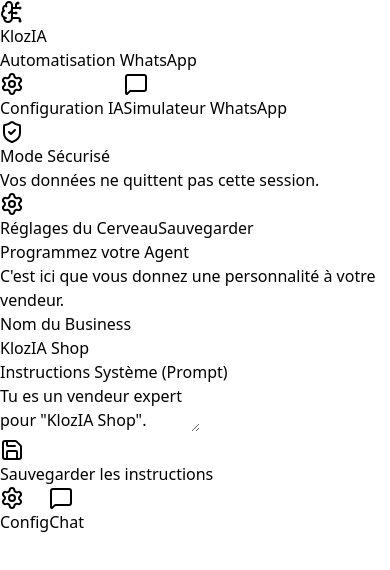
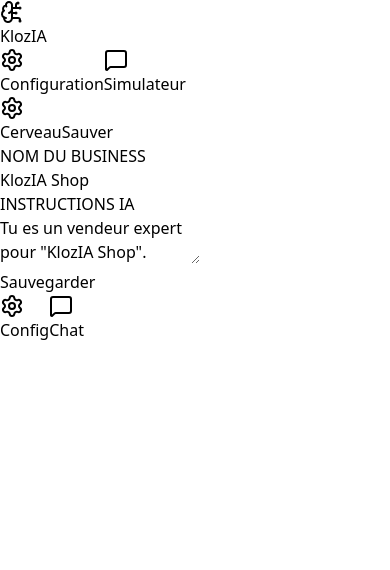
Before and after one commit to TBenam/kloz-ia, a React (Vite) app: page / in a window 390 px wide. Shown: the top 570 px of the page. Built offline with nearby package versions, Linux system fonts and the light colour scheme; the HTML template or start-up script is replaced by a standard one.

Commit message:
Installation API Google + Fix Mobile

```diff
--- a/package.json
+++ b/package.json
@@ -9,6 +9,7 @@
     "preview": "vite preview"
   },
   "dependencies": {
+    "@google/generative-ai": "^0.24.1",
     "lucide-react": "^0.561.0",
     "react": "^18.2.0",
     "react-dom": "^18.2.0"
--- a/src/App.jsx
+++ b/src/App.jsx
@@ -1,134 +1,99 @@
 import React, { useState, useEffect, useRef } from 'react';
 import {
-  MessageSquare,
-  Settings,
-  Send,
-  BrainCircuit,
-  Zap,
-  Save,
-  Bot,
-  AlertCircle,
-  ShieldCheck,
-  CheckCircle2
+  MessageSquare, Settings, Send, BrainCircuit, Zap, Save, Bot, AlertCircle, ShieldCheck, CheckCircle2
 } from 'lucide-react';
 
 export default function App() {
   const [activeTab, setActiveTab] = useState('config');
-  const [isMobile, setIsMobile] = useState(window.innerWidth < 768);
-  const [saveStatus, setSaveStatus] = useState(null); // 'saving', 'saved', null
+  const [isMobile, setIsMobile] = useState(false);
+  const [saveStatus, setSaveStatus] = useState(null);
 
-  // --- 1. CHARGEMENT DE LA SAUVEGARDE (LocalStorage) ---
+  // --- SAFE LOAD (Anti-Crash) ---
   const [config, setConfig] = useState(() => {
+    try {
       const saved = localStorage.getItem('klozia_config_v1');
-    return saved ? JSON.parse(saved) : {
-      businessName: 'KlozIA Shop',
-      context: `Tu es un vendeur expert pour "KlozIA Shop".
-Ton but : Vendre des chaussures de sport à 50€.
-Ton style : Court, dynamique, emoji, comme sur WhatsApp.
-Si le client hésite, propose une réduction de 10% (code: PROMO10).
-Ne dis JAMAIS "je suis une IA". Comporte-toi comme un humain.`
-    };
+      return saved ? JSON.parse(saved) : defaultData();
+    } catch (e) {
+      return defaultData(); // Si localStorage est bloqué, on charge par défaut sans planter
+    }
   });
 
-  // --- GESTION RESPONSIVE ---
+  function defaultData() {
+    return {
+      businessName: 'KlozIA Shop',
+      context: `Tu es un vendeur expert pour "KlozIA Shop".\nTon but : Vendre des chaussures à 50€.\nStyle : Court, dynamique, emoji.\nNe dis jamais que tu es une IA.`
+    };
+  }
+
+  // --- DETECTION MOBILE ---
   useEffect(() => {
-    const handleResize = () => setIsMobile(window.innerWidth < 768);
-    window.addEventListener('resize', handleResize);
-    return () => window.removeEventListener('resize', handleResize);
+    const checkMobile = () => setIsMobile(window.innerWidth < 768);
+    checkMobile(); // Vérif immédiate
+    window.addEventListener('resize', checkMobile);
+    return () => window.removeEventListener('resize', checkMobile);
   }, []);
 
-  // --- 2. SAUVEGARDE MANUELLE & AUTO ---
+  // --- SAFE SAVE (Anti-Crash) ---
   const saveConfig = () => {
     setSaveStatus('saving');
+    try {
       localStorage.setItem('klozia_config_v1', JSON.stringify(config));
-
-    // Simulation d'un petit délai pour l'effet visuel
       setTimeout(() => {
         setSaveStatus('saved');
         setTimeout(() => setSaveStatus(null), 2000);
       }, 500);
+    } catch (e) {
+      alert("Impossible de sauvegarder (Mode Privé activé ?)");
+      setSaveStatus(null);
+    }
   };
 
-  // --- CHAT STATE ---
+  // --- CHAT LOGIC ---
   const [messages, setMessages] = useState([
-    {
-      id: 1,
-      sender: 'bot',
-      text: "👋 Salut ! Je suis prêt à tester tes instructions. Dis-moi bonjour !",
-      time: new Date().toLocaleTimeString([], { hour: '2-digit', minute: '2-digit' })
-    }
+    { id: 1, sender: 'bot', text: "👋 Prêt à vendre ! Dis-moi bonjour.", time: 'Now' }
   ]);
-
   const [inputText, setInputText] = useState('');
   const [isTyping, setIsTyping] = useState(false);
   const [error, setError] = useState(null);
   const messagesEndRef = useRef(null);
 
-  // --- AUTO SCROLL ---
   useEffect(() => {
     messagesEndRef.current?.scrollIntoView({ behavior: 'smooth' });
   }, [messages, isTyping, activeTab]);
 
-  // --- API CALL (LE FIX DU CERVEAU) ---
-  const callLLM = async (userMessage, history) => {
-    const res = await fetch('/api/chat', {
-      method: 'POST',
-      headers: { 'Content-Type': 'application/json' },
-      body: JSON.stringify({
-        message: userMessage,
-        history,
-        // On envoie la config ACTUELLE pour forcer l'IA à la lire
-        businessName: config.businessName,
-        context: config.context
-      })
-    });
-
-    if (!res.ok) {
-      const data = await res.json();
-      throw new Error(data.error || 'Erreur serveur IA');
-    }
-
-    const data = await res.json();
-    return data.text;
-  };
-
   const handleSendMessage = async () => {
     if (!inputText.trim() || isTyping) return;
+    const userText = inputText.trim();
 
-    const userMsg = {
-      id: Date.now(),
-      sender: 'user',
-      text: inputText.trim(),
-      time: new Date().toLocaleTimeString([], { hour: '2-digit', minute: '2-digit' })
-    };
-
-    setMessages(prev => [...prev, userMsg]);
+    setMessages(prev => [...prev, { id: Date.now(), sender: 'user', text: userText, time: 'Now' }]);
     setInputText('');
     setIsTyping(true);
     setError(null);
 
     try {
-      // Construction de l'historique pour l'IA
+      // Construction historique léger
       const history = messages.map(m => ({
         role: m.sender === 'user' ? 'user' : 'model',
         parts: [{ text: m.text }]
       }));
-      // Ajout du message actuel
-      history.push({ role: 'user', parts: [{ text: userMsg.text }] });
 
-      const reply = await callLLM(userMsg.text, history);
+      const res = await fetch('/api/chat', {
+        method: 'POST',
+        headers: { 'Content-Type': 'application/json' },
+        body: JSON.stringify({
+          message: userText,
+          history: history,
+          context: config.context // ENVOI DU CONTEXTE
+        })
+      });
 
-      setMessages(prev => [
-        ...prev,
-        {
-          id: Date.now() + 1,
-          sender: 'bot',
-          text: reply,
-          time: new Date().toLocaleTimeString([], { hour: '2-digit', minute: '2-digit' })
-        }
-      ]);
+      const data = await res.json();
+      if (!res.ok) throw new Error(data.error || "Erreur IA");
+
+      setMessages(prev => [...prev, { id: Date.now() + 1, sender: 'bot', text: data.text, time: 'Now' }]);
     } catch (e) {
-      setError(e.message);
+      console.error(e);
+      setError("L'IA ne répond pas. Vérifie ta clé API dans Vercel.");
     } finally {
       setIsTyping(false);
     }
@@ -139,199 +104,104 @@
     <button
       onClick={() => setActiveTab(id)}
       className={`flex items-center justify-center p-3 rounded-xl transition-all ${
-        activeTab === id
-          ? 'bg-indigo-600 text-white shadow-lg shadow-indigo-600/30'
-          : 'text-slate-400 hover:bg-slate-800'
+        activeTab === id ? 'bg-indigo-600 text-white' : 'text-slate-400'
       } ${isMobile ? 'flex-1 flex-col gap-1 text-xs' : 'w-full justify-start gap-3'}`}
     >
-      <Icon className={isMobile ? "w-6 h-6" : "w-5 h-5"} />
+      <Icon className="w-5 h-5" />
       <span>{label}</span>
     </button>
   );
 
   return (
     <div className="flex flex-col md:flex-row h-[100dvh] bg-slate-950 text-slate-100 font-sans overflow-hidden">
+      {/* SIDEBAR / HEADER */}
+      <aside className="md:w-72 bg-slate-900 border-b md:border-r border-slate-800 flex flex-col z-20">
+        <div className="h-16 flex items-center px-4 bg-slate-900/50 backdrop-blur">
+          <BrainCircuit className="w-8 h-8 text-indigo-500 mr-3" />
+          <h1 className="text-xl font-bold">Kloz<span className="text-indigo-400">IA</span></h1>
+        </div>
+        <nav className="hidden md:flex flex-col gap-2 p-4">
+          <NavButton id="config" icon={Settings} label="Configuration" />
+          <NavButton id="chat" icon={MessageSquare} label="Simulateur" />
+        </nav>
+      </aside>
 
-      {/* 1. SIDEBAR (Desktop) / TOPBAR (Mobile) */}
-      <aside className="md:w-72 bg-slate-900 border-b md:border-b-0 md:border-r border-slate-800 flex flex-col z-20">
-        <div className="h-16 md:h-20 flex items-center px-4 md:px-6 border-b border-slate-800 bg-slate-900/50 backdrop-blur">
-          <BrainCircuit className="w-8 h-8 text-indigo-500 mr-3" />
-          <div>
-            <h1 className="text-lg md:text-xl font-bold tracking-tight">Kloz<span className="text-indigo-400">IA</span></h1>
-            <p className="text-[10px] text-slate-400 uppercase tracking-wider hidden md:block">Automatisation WhatsApp</p>
-          </div>
+      {/* MOBILE HEADER */}
+      <div className="md:hidden h-14 bg-slate-900 border-b border-slate-800 flex items-center justify-between px-4 sticky top-0 z-30">
+        <span className="font-semibold text-sm flex items-center gap-2">
+          {activeTab === 'config' ? <Settings className="w-4 h-4 text-indigo-400"/> : <Zap className="w-4 h-4 text-yellow-400"/>}
+          {activeTab === 'config' ? 'Cerveau' : 'Démo'}
+        </span>
+        {activeTab === 'config' && (
+          <button onClick={saveConfig} className="bg-indigo-600 text-white text-xs px-3 py-1.5 rounded-full">
+            {saveStatus === 'saved' ? 'OK' : 'Sauver'}
+          </button>
+        )}
       </div>
 
-        {/* Navigation Desktop */}
-        <nav className="hidden md:flex flex-col gap-2 p-4">
-          <NavButton id="config" icon={Settings} label="Configuration IA" />
-          <NavButton id="chat" icon={MessageSquare} label="Simulateur WhatsApp" />
-        </nav>
-
-        {/* Footer Sidebar Desktop */}
-        <div className="hidden md:block mt-auto p-6">
-          <div className="bg-emerald-500/10 border border-emerald-500/20 rounded-xl p-4">
-            <div className="flex items-center gap-2 text-emerald-400 font-medium text-sm mb-1">
-              <ShieldCheck className="w-4 h-4" />
-              Mode Sécurisé
-            </div>
-            <p className="text-xs text-emerald-400/70">Vos données ne quittent pas cette session.</p>
-          </div>
-        </div>
-      </aside>
-
-      {/* 2. MAIN CONTENT */}
-      <main className="flex-1 flex flex-col relative overflow-hidden">
-
-        {/* Header Mobile */}
-        <header className="md:hidden h-14 border-b border-slate-800 flex items-center justify-between px-4 bg-slate-900/80 backdrop-blur sticky top-0 z-10">
-          <span className="font-semibold text-sm flex items-center gap-2">
-            {activeTab === 'config' ? <Settings className="w-4 h-4 text-indigo-400"/> : <Zap className="w-4 h-4 text-yellow-400"/>}
-            {activeTab === 'config' ? 'Réglages du Cerveau' : 'Démo Client'}
-          </span>
+      {/* MAIN CONTENT */}
+      <main className="flex-1 overflow-y-auto bg-slate-950 pb-20 md:pb-0">
         {activeTab === 'config' && (
-             <button
-               onClick={saveConfig}
-               className="bg-indigo-600 text-white text-xs px-3 py-1.5 rounded-full font-medium active:scale-95 transition-transform"
-             >
-               {saveStatus === 'saved' ? 'OK !' : 'Sauvegarder'}
-             </button>
-          )}
-        </header>
-
-        {/* Content Area */}
-        <div className="flex-1 overflow-y-auto bg-slate-950">
-
-          {/* --- TAB CONFIG --- */}
-          {activeTab === 'config' && (
-            <div className="max-w-2xl mx-auto p-4 md:p-8 space-y-6 pb-24 md:pb-8">
-              <div className="space-y-2">
-                <h2 className="text-2xl font-bold text-white">Programmez votre Agent</h2>
-                <p className="text-slate-400 text-sm">C'est ici que vous donnez une personnalité à votre vendeur.</p>
-              </div>
-
-              <div className="space-y-4">
-                <div className="bg-slate-900 border border-slate-800 rounded-2xl p-1 focus-within:ring-2 ring-indigo-500/50 transition-all">
-                  <div className="px-4 py-2 border-b border-slate-800/50 text-xs font-medium text-indigo-400 uppercase tracking-wider">
-                    Nom du Business
-                  </div>
+          <div className="max-w-2xl mx-auto p-4 space-y-6">
+            <div className="bg-slate-900 border border-slate-800 rounded-xl p-3">
+              <div className="text-xs text-indigo-400 mb-1">NOM DU BUSINESS</div>
               <input
-                    className="w-full bg-transparent border-none text-white px-4 py-3 focus:outline-none placeholder-slate-600"
-                    placeholder="Ex: Ma Boutique Fashion"
+                className="w-full bg-transparent outline-none"
                 value={config.businessName}
-                    onChange={e => setConfig({ ...config, businessName: e.target.value })}
+                onChange={e => setConfig({...config, businessName: e.target.value})}
               />
             </div>
-
-                <div className="bg-slate-900 border border-slate-800 rounded-2xl p-1 flex flex-col h-[60vh] md:h-96 focus-within:ring-2 ring-indigo-500/50 transition-all">
-                  <div className="px-4 py-2 border-b border-slate-800/50 flex justify-between items-center">
-                    <span className="text-xs font-medium text-purple-400 uppercase tracking-wider">Instructions Système (Prompt)</span>
-                    {saveStatus === 'saved' && <span className="text-xs text-emerald-400 flex items-center gap-1"><CheckCircle2 className="w-3 h-3"/> Sauvegardé</span>}
+            <div className="bg-slate-900 border border-slate-800 rounded-xl p-3 h-80 flex flex-col">
+              <div className="text-xs text-purple-400 mb-2 flex justify-between">
+                <span>INSTRUCTIONS IA</span>
+                {saveStatus === 'saved' && <span className="text-emerald-400 flex gap-1"><CheckCircle2 className="w-3 h-3"/> Sauvegardé</span>}
               </div>
               <textarea
-                    className="flex-1 w-full bg-transparent border-none text-slate-200 px-4 py-4 focus:outline-none resize-none placeholder-slate-600 leading-relaxed"
-                    placeholder="Décrivez ici ce que l'IA doit vendre, ses prix, et son comportement..."
+                className="flex-1 w-full bg-transparent outline-none resize-none"
                 value={config.context}
-                    onChange={e => setConfig({ ...config, context: e.target.value })}
+                onChange={e => setConfig({...config, context: e.target.value})}
               />
             </div>
-              </div>
-
-              <div className="hidden md:flex justify-end">
-                <button
-                  onClick={saveConfig}
-                  className={`flex items-center gap-2 px-6 py-3 rounded-xl font-semibold transition-all ${
-                    saveStatus === 'saved' ? 'bg-emerald-600 text-white' : 'bg-indigo-600 hover:bg-indigo-500 text-white shadow-lg shadow-indigo-600/20'
-                  }`}
-                >
-                  {saveStatus === 'saved' ? <CheckCircle2 className="w-5 h-5"/> : <Save className="w-5 h-5"/>}
-                  {saveStatus === 'saved' ? 'Instructions Enregistrées' : 'Sauvegarder les instructions'}
-                </button>
+            <div className="hidden md:block text-right">
+              <button onClick={saveConfig} className="bg-indigo-600 px-6 py-2 rounded-xl text-white font-bold">Sauvegarder</button>
             </div>
           </div>
         )}
 
-          {/* --- TAB CHAT --- */}
         {activeTab === 'chat' && (
-            <div className="h-full flex flex-col md:max-w-md md:mx-auto md:border-x md:border-slate-800 bg-black/20 pb-[70px] md:pb-0">
-              {/* En-tête Chat style WhatsApp */}
-              <div className="bg-slate-800/80 backdrop-blur p-4 flex items-center shadow-sm sticky top-0 z-10">
-                <div className="w-10 h-10 rounded-full bg-gradient-to-tr from-indigo-500 to-purple-600 flex items-center justify-center text-white shadow-inner">
-                  <Bot className="w-6 h-6" />
-                </div>
-                <div className="ml-3 flex-1">
-                  <h3 className="font-bold text-slate-100 leading-tight">{config.businessName}</h3>
-                  <p className="text-emerald-400 text-xs flex items-center gap-1">
-                    <span className="w-1.5 h-1.5 rounded-full bg-emerald-500 animate-pulse"/> En ligne
-                  </p>
-                </div>
-              </div>
-
-              {/* Zone Messages */}
+          <div className="h-full flex flex-col md:max-w-md md:mx-auto bg-black/20">
             <div className="flex-1 overflow-y-auto p-4 space-y-4">
               {messages.map(m => (
                 <div key={m.id} className={`flex ${m.sender === 'user' ? 'justify-end' : 'justify-start'}`}>
-                    <div className={`max-w-[85%] px-4 py-2 rounded-2xl text-[15px] shadow-sm ${
-                      m.sender === 'user'
-                        ? 'bg-indigo-600 text-white rounded-br-sm'
-                        : 'bg-slate-800 text-slate-200 rounded-bl-sm border border-slate-700'
-                    }`}>
+                  <div className={`max-w-[85%] px-4 py-2 rounded-2xl text-sm ${m.sender === 'user' ? 'bg-indigo-600' : 'bg-slate-800 border border-slate-700'}`}>
                     {m.text}
-                      <div className={`text-[10px] mt-1 text-right ${m.sender === 'user' ? 'text-indigo-200' : 'text-slate-500'}`}>
-                        {m.time}
-                      </div>
                   </div>
                 </div>
               ))}
-
-                {isTyping && (
-                  <div className="flex justify-start">
-                    <div className="bg-slate-800 rounded-2xl rounded-bl-sm px-4 py-3 flex gap-1 items-center border border-slate-700">
-                      <span className="w-2 h-2 bg-slate-500 rounded-full animate-bounce" style={{animationDelay: '0ms'}}/>
-                      <span className="w-2 h-2 bg-slate-500 rounded-full animate-bounce" style={{animationDelay: '150ms'}}/>
-                      <span className="w-2 h-2 bg-slate-500 rounded-full animate-bounce" style={{animationDelay: '300ms'}}/>
-                    </div>
-                  </div>
-                )}
-
-                {error && (
-                  <div className="flex justify-center my-4">
-                    <div className="bg-red-500/10 border border-red-500/20 text-red-400 text-xs px-3 py-2 rounded-lg flex items-center gap-2">
-                      <AlertCircle className="w-4 h-4" /> {error}
-                    </div>
-                  </div>
-                )}
+              {isTyping && <div className="text-slate-500 text-xs px-4">Écrit...</div>}
+              {error && <div className="text-red-400 text-xs px-4 bg-red-500/10 p-2 rounded">{error}</div>}
               <div ref={messagesEndRef} />
             </div>
-
-              {/* Zone Saisie */}
-              <div className="p-3 bg-slate-900 border-t border-slate-800 flex items-center gap-2 sticky bottom-0 md:relative">
+            <div className="p-3 bg-slate-900 border-t border-slate-800 flex gap-2">
               <input
-                  className="flex-1 bg-slate-950 text-white rounded-full px-5 py-3 border border-slate-800 focus:border-indigo-500 focus:ring-1 focus:ring-indigo-500 outline-none placeholder-slate-600"
-                  value={inputText}
-                  onChange={e => setInputText(e.target.value)}
+                className="flex-1 bg-slate-950 rounded-full px-4 border border-slate-800"
+                value={inputText} onChange={e => setInputText(e.target.value)}
                 onKeyDown={e => e.key === 'Enter' && handleSendMessage()}
-                  placeholder="Écrivez un message..."
+                placeholder="Message..."
               />
-                <button
-                  onClick={handleSendMessage}
-                  disabled={!inputText.trim() || isTyping}
-                  className="bg-indigo-600 disabled:opacity-50 disabled:cursor-not-allowed hover:bg-indigo-500 text-white p-3 rounded-full transition-colors shadow-lg shadow-indigo-900/20"
-                >
+              <button onClick={handleSendMessage} className="bg-indigo-600 text-white p-2 rounded-full">
                 <Send className="w-5 h-5" />
               </button>
             </div>
           </div>
         )}
-        </div>
       </main>
 
-      {/* 3. MOBILE BOTTOM NAVIGATION */}
-      <nav className="md:hidden h-16 bg-slate-900 border-t border-slate-800 flex items-center justify-around px-2 fixed bottom-0 w-full z-30 pb-safe">
+      {/* MOBILE NAV */}
+      <nav className="md:hidden h-16 bg-slate-900 border-t border-slate-800 flex items-center justify-around px-2 fixed bottom-0 w-full z-40">
         <NavButton id="config" icon={Settings} label="Config" />
         <NavButton id="chat" icon={MessageSquare} label="Chat" />
       </nav>
-
     </div>
   );
 }
```
Also changed, not shown: api/chat.js (+41 -33 lines), 1 other file (tests, documents, lock files or other folders). Lines whose indentation alone changed are shown as unchanged.
